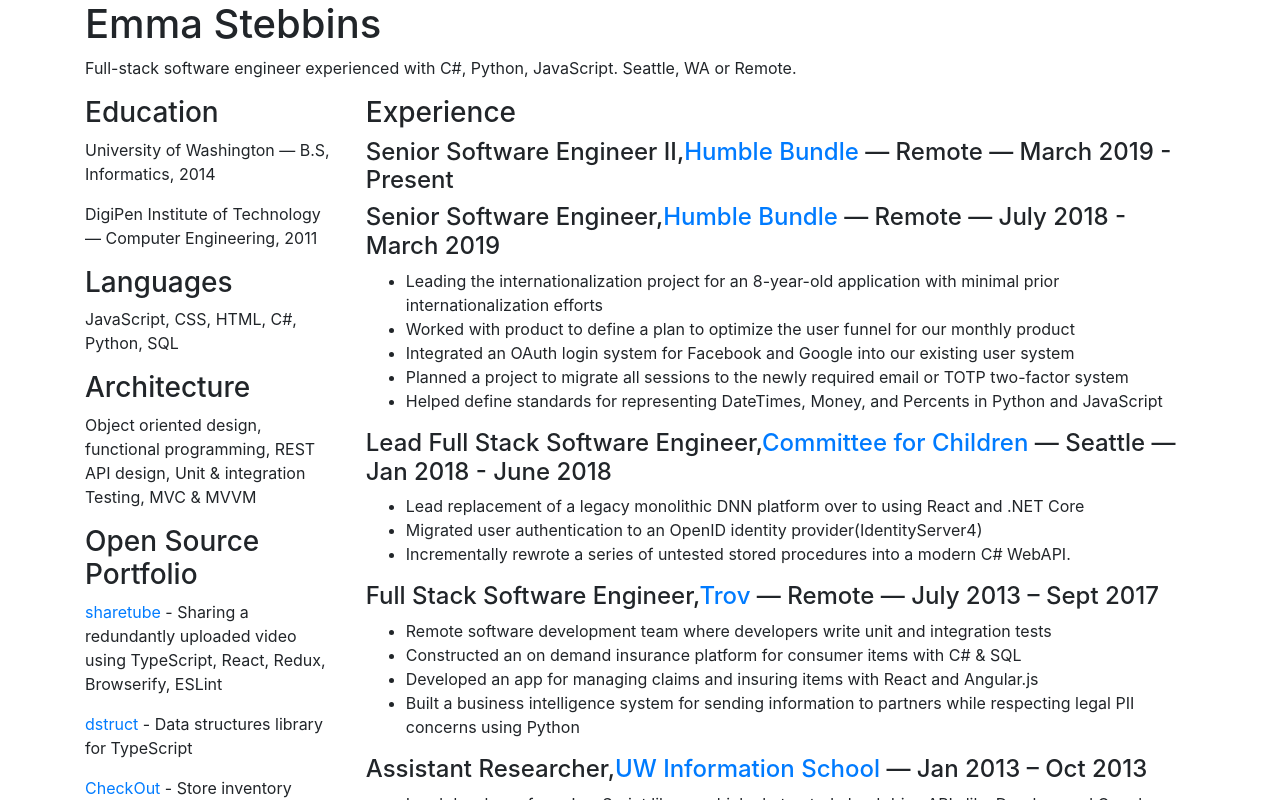
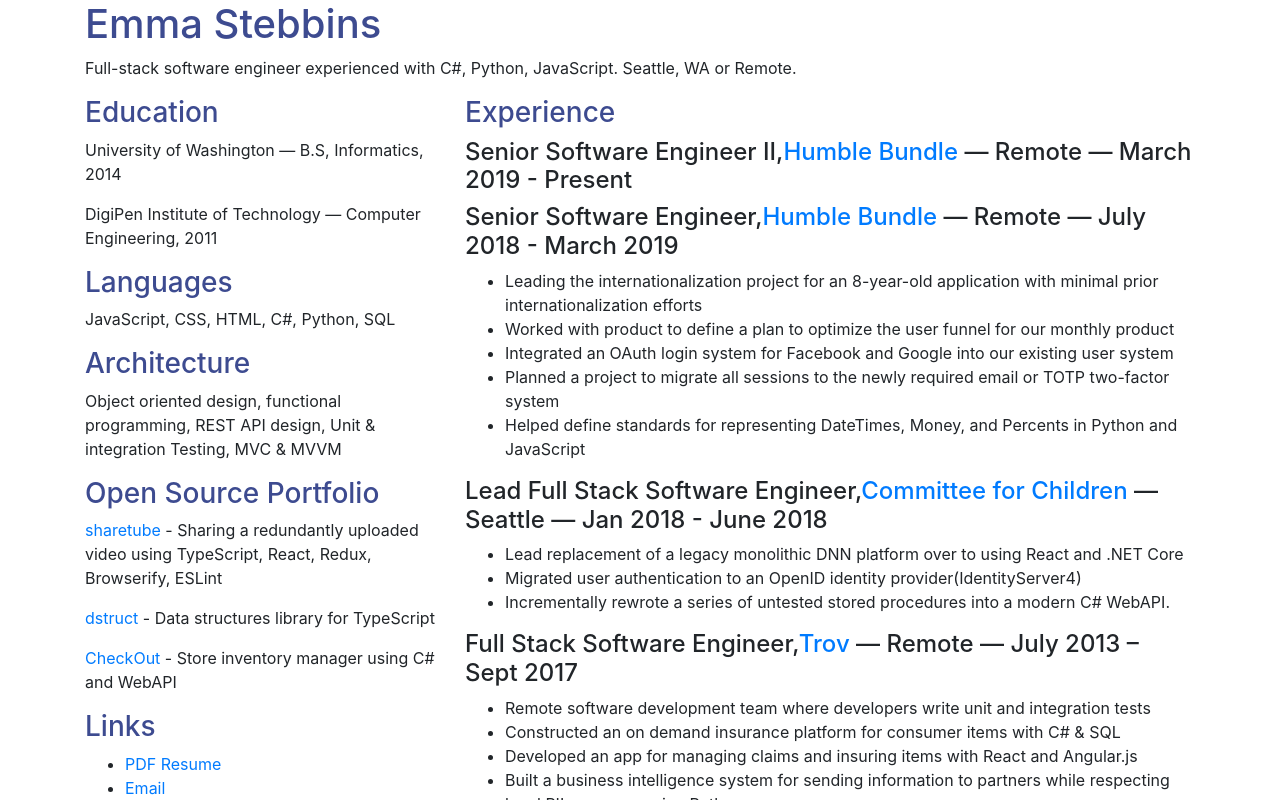
Before and after one commit to emmajsadams/personal-website, a Next.js app: page / in a window 1280 px wide. Shown: the top 800 px of the page. Built offline with nearby package versions, Linux system fonts and the light colour scheme.

Commit message:
convert resume to using react bootstrap elements

```diff
--- a/pages/index.tsx
+++ b/pages/index.tsx
@@ -1,12 +1,11 @@
 import Head from "next/head";
 import Link from "next/link";
 import Container from "react-bootstrap/Container";
+import Col from "react-bootstrap/Col";
+import Row from "react-bootstrap/Row";
 import styles from "../styles/Home.module.css";
 
-// todo: create app wide head element and page specific head element with different keys
-// todo: change name to resume or something besides home'
-// todo: change links to a list
-export default function Home() {
+export default function Resume() {
   return (
     <Container fluid="md">
       <Head>
@@ -17,24 +16,24 @@
         />
         <link href="/emma.jpg" rel="icon" type="image/jpg"></link>
       </Head>
-      <h1>Emma Stebbins</h1>
+      <h1 className={styles.header}>Emma Stebbins</h1>
       <p>
         Full-stack software engineer experienced with C#, Python, JavaScript.
         Seattle, WA or Remote.
       </p>
-      <main className={styles.grid}>
-        <section>
-          <h3>Education</h3>
+      <Row>
+        <Col md={4}>
+          <h3 className={styles.header}>Education</h3>
             <p>University of Washington — B.S, Informatics, 2014</p>
             <p>DigiPen Institute of Technology — Computer Engineering, 2011</p>
-          <h3>Languages</h3>
+            <h3 className={styles.header}>Languages</h3>
             <p>JavaScript, CSS, HTML, C#, Python, SQL</p>
-          <h3>Architecture</h3>
+            <h3 className={styles.header}>Architecture</h3>
             <p>
               Object oriented design, functional programming, REST API design,
               Unit & integration Testing, MVC & MVVM
             </p>
-          <h3>Open Source Portfolio</h3>
+            <h3 className={styles.header}>Open Source Portfolio</h3>
             <p>
               <a href="https://github.com/emmastebbins/blocktube">sharetube</a> -
               Sharing a redundantly uploaded video using TypeScript, React, Redux,
@@ -48,7 +47,7 @@
               <a href="https://github.com/emmastebbins/CheckOut">CheckOut</a> -
               Store inventory manager using C# and WebAPI
             </p>
-          <h3>Links</h3>
+            <h3 className={styles.header}>Links</h3>
             <ul>
               <li>
                 <a href="/Emma_Stebbins_Resume.pdf">PDF Resume</a>
@@ -69,17 +68,16 @@
                 <a href="https://twitter.com/EmmaJStebbins">Twitter</a>
               </li>
             </ul>
-        </section>
+        </Col>
+        <Col md={8}>
+          <h3 className={styles.header}>Experience</h3>
 
-        <section>
-          <h3 className="section-header">Experience</h3>
-
-          <h4 className="section-subheader">
+          <h4>
             Senior Software Engineer II,
             <a href="https://www.humblebundle.com">Humble Bundle</a> &mdash;
             Remote &mdash; March 2019 - Present
           </h4>
-          <h4 className="section-subheader">
+          <h4>
             Senior Software Engineer,
             <a href="https://www.humblebundle.com">Humble Bundle</a> &mdash;
             Remote &mdash; July 2018 - March 2019
@@ -107,7 +105,7 @@
             </li>
           </ul>
 
-          <h4 className="section-subheader">
+          <h4>
             Lead Full Stack Software Engineer,
             <a href="https://www.cfchildren.org">Committee for Children</a>{" "}
             &mdash; Seattle &mdash; Jan 2018 - June 2018
@@ -127,7 +125,7 @@
             </li>
           </ul>
 
-          <h4 className="section-subheader">
+          <h4>
             Full Stack Software Engineer,
             <a href="https://www.trov.com/">Trov</a> &mdash; Remote &mdash; July
             2013 – Sept 2017
@@ -151,7 +149,7 @@
             </li>
           </ul>
 
-          <h4 className="section-subheader">
+          <h4>
             Assistant Researcher,
             <a href="https://ischool.uw.edu">UW Information School</a> &mdash;
             Jan 2013 – Oct 2013
@@ -167,7 +165,7 @@
             </li>
           </ul>
 
-          <h4 className="section-subheader">
+          <h4>
             Software Engineer Intern,
             <a href="//www.optionshouse.com/">PEAK6 Investments LP</a> &mdash;
             Sept 2012 – May 2013
@@ -176,7 +174,7 @@
             <li>Maintained legacy Java and Ruby on Rails stock trading apps</li>
           </ul>
 
-          <h4 className="section-subheader">
+          <h4>
             Web Instructor and Engineer,
             <a href="//www.washington.edu/lst/workshops/">UW IT</a> &mdash; Feb
             2012 – Mar 2013
@@ -191,7 +189,7 @@
             </li>
           </ul>
 
-          <h4 className="section-subheader">
+          <h4>
             Software Engineer Intern,
             <a href="//www.popshops.com/">PopShops.com</a> &mdash; June 2012 –
             Aug 2012
@@ -202,7 +200,7 @@
             </li>
           </ul>
 
-          <h4 className="section-subheader">
+          <h4>
             Software Engineer Intern,
             <a href="//www.smiteworks.com/">SmiteWorks</a> &mdash; June 2011 –
             Aug 2011
@@ -212,8 +210,8 @@
               Built a C# app to import character data from competitors apps
             </li>
           </ul>
-        </section>
-      </main>
+        </Col>
+      </Row>
     </Container>
   );
 }
--- a/styles/Home.module.css
+++ b/styles/Home.module.css
@@ -1,8 +1,3 @@
-@media (min-width: 992px) {
-  .grid {
-    display: grid;
-    width: 100%;
-    grid-template-columns: 0.3fr 1fr;
-    grid-column-gap: 2em;
-  }
+.header {
+  color: rgb(61, 75, 144);
 }
```
Lines whose indentation alone changed are shown as unchanged.
